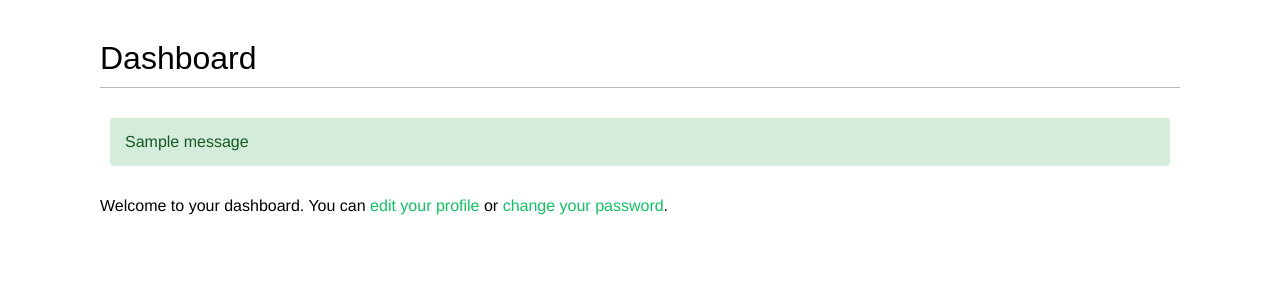
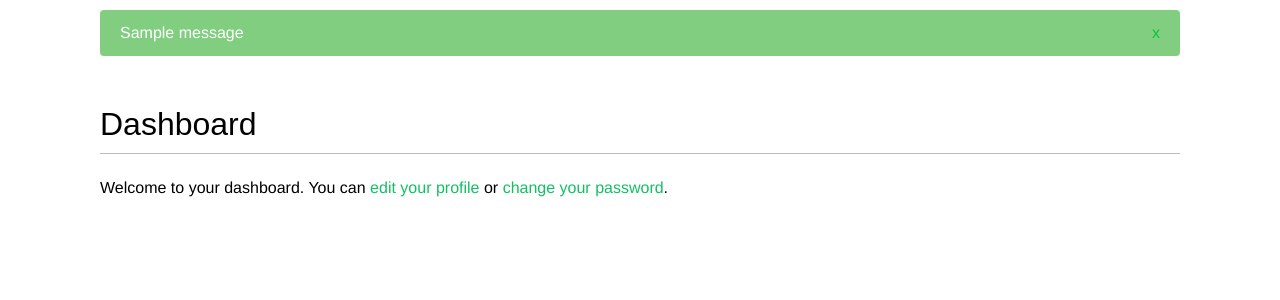
Before and after one commit to Aakashraz/bookmarks, a Django app: page /account/ in a window 1280 px wide. Shown: the part 48-348 px from the top of the page. Run offline with Django 5.2, Linux system fonts and the light colour scheme; a user stored in the database is signed in; one stand-in notice (Sample message) is shown; some web fonts are replaced.

Commit message:
messages framework template moved from dashboard.html to base.html file

```diff
--- a/bookmarks/account/templates/account/dashboard.html
+++ b/bookmarks/account/templates/account/dashboard.html
@@ -4,15 +4,15 @@
 
 {% block content %}
     <h1>Dashboard</h1>
-    {% if messages %}
-    <div class="messages">
-        {% for message in messages %}
-        <div class="{{ message.tags }}">
-            {{ message }}
-        </div>
-        {% endfor %}
-    </div>
-    {% endif %}
+<!--    {% if messages %}-->
+<!--    <div class="messages">-->
+<!--        {% for message in messages %}-->
+<!--        <div class="{{ message.tags }}">-->
+<!--            {{ message }}-->
+<!--        </div>-->
+<!--        {% endfor %}-->
+<!--    </div>-->
+<!--    {% endif %}-->
 
     <p>
         Welcome to your dashboard.
--- a/bookmarks/account/templates/base.html
+++ b/bookmarks/account/templates/base.html
@@ -37,6 +37,17 @@
             {% endif %}
         </span>
     </div>
+
+    {% if messages %}
+        <ul class="messages">
+            {% for message in messages %}
+                <li class="{{ message.tags }}">
+                    {{ message|safe }}
+                    <a href="#" class="close">x</a>
+                </li>
+            {% endfor %}
+        </ul>
+    {% endif %}
     <div id="content">
         {% block content %}
         {% endblock %}
--- a/bookmarks/account/views.py
+++ b/bookmarks/account/views.py
@@ -89,10 +89,12 @@ def edit(request):
         if user_form.is_valid() and profile_form.is_valid():
             user_form.save()
             profile_form.save()
-        messages.success(request,'Profile updated successfully.')
-        return redirect('dashboard')
+            messages.success(request, 'Profile updated successfully.')
+        else:
+            messages.error(request, 'Error updating profile')
+        # return redirect('dashboard')
     else:
-        user_form = UserEditForm(instance=request.user)     # This shows the user their current data in the form fields.
+        user_form = UserEditForm(instance=request.user)  # This shows the user their current data in the form fields.
         profile_form = ProfileEditForm(instance=request.user.profile)
 
     return render(request,
```
Also changed, not shown: bookmarks/db.sqlite3.
